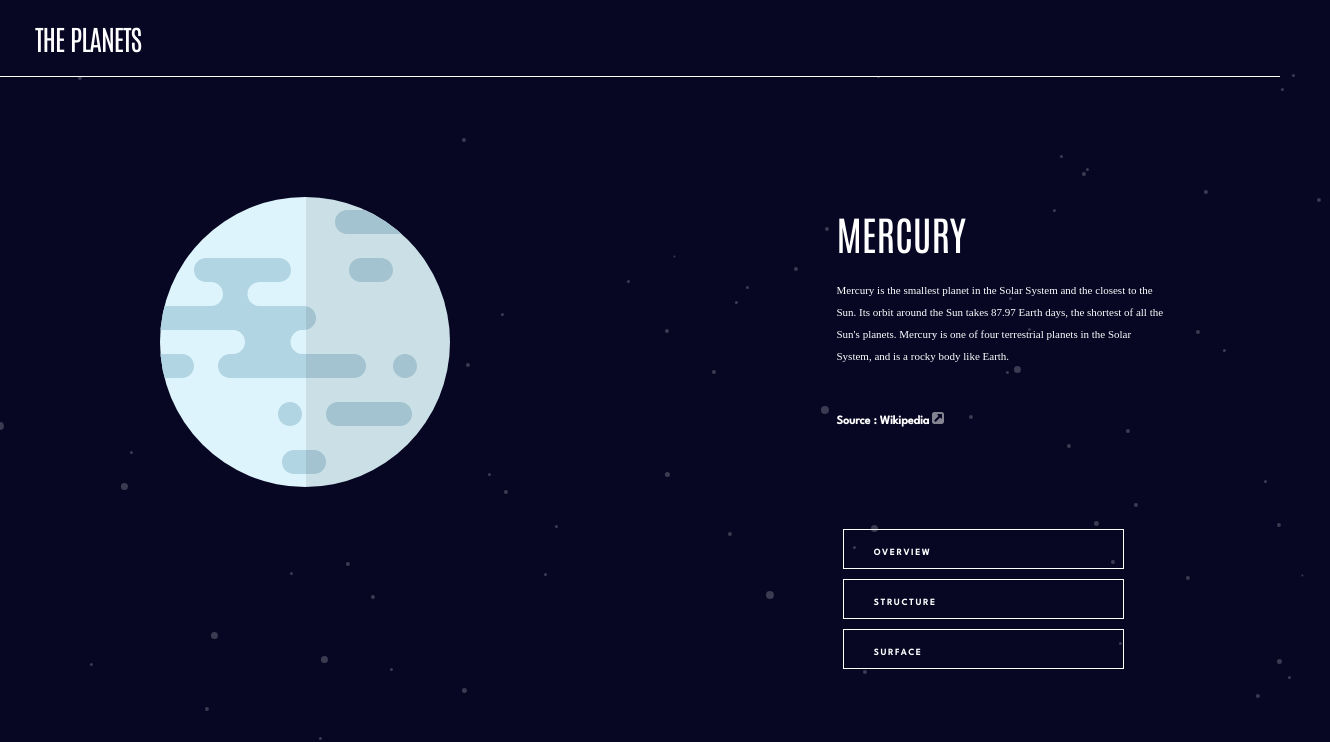
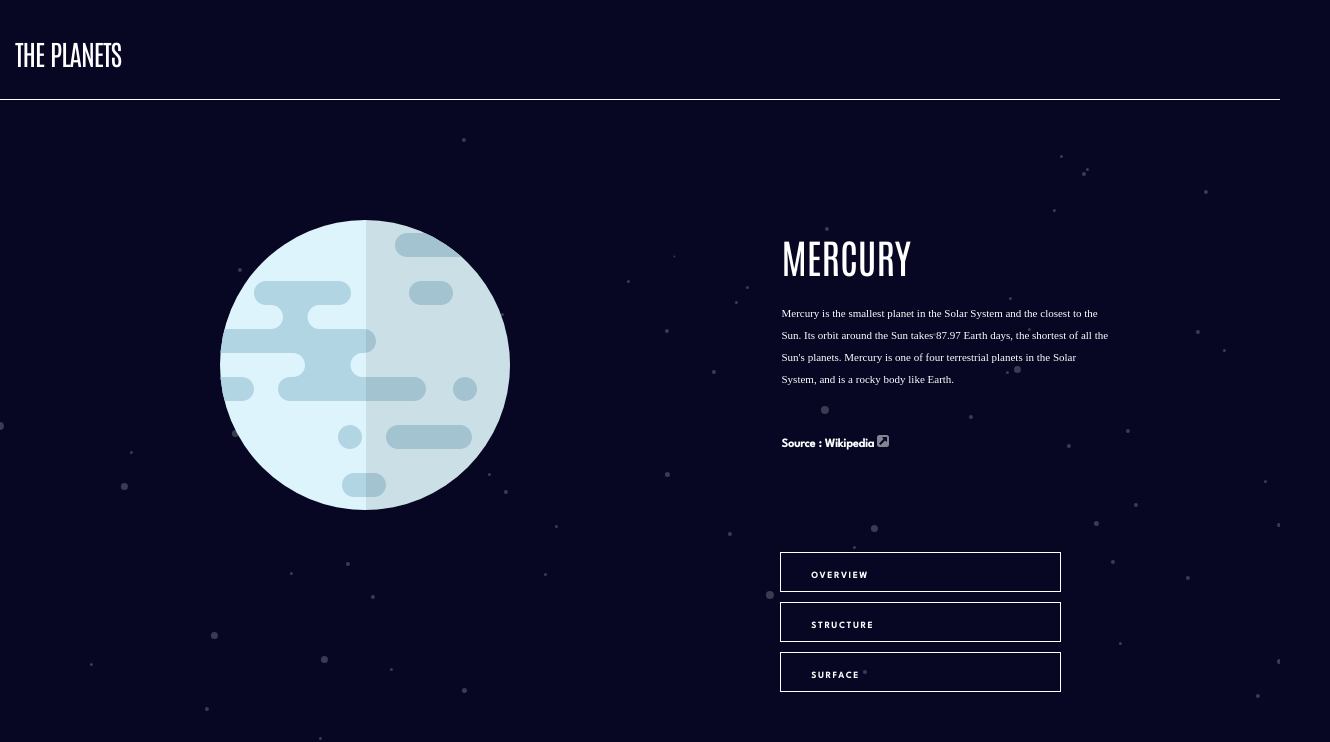
Before and after one commit to gura16/planets-site, a React (Vite) app: page / in a window 1280 px wide. Shown: the top 742 px of the page, 1330 px wide, since content can reach past the window. Built offline with nearby package versions, Linux system fonts and the light colour scheme.

Commit message:
add desctop style

```diff
--- a/src/App.tsx
+++ b/src/App.tsx
@@ -8,20 +8,18 @@ import arrow from "./assets/icon-chevron.svg";
 
 function App() {
   const [planets, setPlanets] = useState<boolean | null>(false);
-  const [screenWidth, setScreenWidth] = useState<number>(window.innerWidth);
+  const [windowWidth, setWindowWidth] = useState<number>(window.innerWidth);
 
   useEffect(() => {
     const handleResize = () => {
-      setScreenWidth(window.innerWidth);
+      setWindowWidth(window.innerWidth);
     };
+
     window.addEventListener("resize", handleResize);
     return () => {
       window.removeEventListener("resize", handleResize);
     };
   }, []);
-
-  // Conditionally show Plandiv based on screen width
-  const showPlandiv = screenWidth <= 768;
 
   return (
     <div>
@@ -30,7 +28,7 @@ function App() {
         <Planettext>THE PLANETS</Planettext>
         <Burgerbutton src={navfoto} onClick={() => setPlanets(!planets)} />
       </Header>
-      {showPlandiv && (
+      {windowWidth > 768 ? (
         <Plandiv>
           <Ovaldiv>
             <Fototext>
@@ -89,8 +87,8 @@ function App() {
             <Arrow src={arrow} />
           </Ovaldiv>
         </Plandiv>
-      )}
-      {screenWidth > 768 && <Component />}
+      ) : null}
+      {!planets ? <Component /> : null}
     </div>
   );
 }
@@ -116,9 +114,11 @@ const Planettext = styled.p`
   color: white;
   @media only screen and (min-width: 768px) {
     margin: auto;
+    margin-top: -1px;
   }
   @media only screen and (min-width: 1024px) {
     margin-left: 15px;
+    margin-top: 35px;
   }
 `;
 
@@ -129,6 +129,8 @@ const Plan = styled.p`
   line-height: 25px;
   letter-spacing: 1.3px;
   color: white;
+  @media only screen and (min-width: 768px) {
+  }
 `;
 
 const Header = styled.div`
@@ -138,6 +140,10 @@ const Header = styled.div`
   padding: 20px 20px;
   border-bottom: 1px solid rgba(255, 255, 255, 1);
   background-color: #070724;
+  @media only screen and (min-width: 768px) {
+    height: 100px;
+    padding: unset;
+  }
 `;
 
 const Oval = styled.div<{ color: string }>`
@@ -145,6 +151,9 @@ const Oval = styled.div<{ color: string }>`
   height: 20px;
   background-color: ${(props) => props.color};
   border-radius: 50%;
+  @media only screen and (min-width: 768px) {
+    display: none;
+  }
 `;
 
 const Ovaldiv = styled.div`
@@ -153,6 +162,9 @@ const Ovaldiv = styled.div`
   align-items: center;
   border-bottom: 1px solid #6d6b6b;
   padding-right: 10px;
+  @media only screen and (min-width: 768px) {
+    border-bottom: unset;
+  }
 `;
 
 const Arrow = styled.img`
@@ -160,6 +172,9 @@ const Arrow = styled.img`
   height: 8px;
   border: 1px;
   opacity: 0.4px;
+  @media only screen and (min-width: 768px) {
+    display: none;
+  }
 `;
 
 const Fototext = styled.div`
@@ -183,9 +198,26 @@ const Plandiv = styled.nav`
   animation: ${fallDown} 1s ease-in-out forwards;
   position: absolute;
   width: 100%;
-  z-index: -1;
+  height: 100%;
+  background-color: #070724;
 
   @media only screen and (min-width: 768px) {
+    justify-content: center;
+    gap: 20px;
+    animation: none;
+    background-color: unset;
+    flex-direction: row;
+    margin-top: -525px;
+    font-family: "League Spartan", sans-serif;
+    font-size: 11px;
+    font-weight: 700;
+    line-height: 25px;
+    letter-spacing: 1px;
+    text-align: left;
+  }
+  @media only screen and (min-width: 1024px) {
+    justify-content: end;
+    margin-top: -545px;
   }
 `;
 
--- a/src/component.tsx
+++ b/src/component.tsx
@@ -85,7 +85,7 @@ const Infotype = styled.div`
     margin-top: 120px;
   }
   @media only screen and (min-width: 1024px) {
-    margin-left: 150px;
+    margin-left: 90px;
   }
 `;
 
@@ -117,7 +117,7 @@ const Griddiv = styled.div`
     align-items: start;
   }
   @media only screen and (min-width: 1024px) {
-    margin-left: 350px;
+    margin-left: 240px;
   }
 `;
 
@@ -223,7 +223,7 @@ const Data = styled.div`
     gap: 10px;
   }
   @media only screen and (min-width: 1024px) {
-    width: 255px;
+    width: 225px;
     height: 128px;
   }
 `;
@@ -236,7 +236,6 @@ const Datatext = styled.p`
   letter-spacing: 0.7px;
   text-align: left;
   color: white;
-  opacity: 0.5;
   @media only screen and (min-width: 1024px) {
     font-family: "League Spartan", sans-serif;
     font-size: 11px;
```
